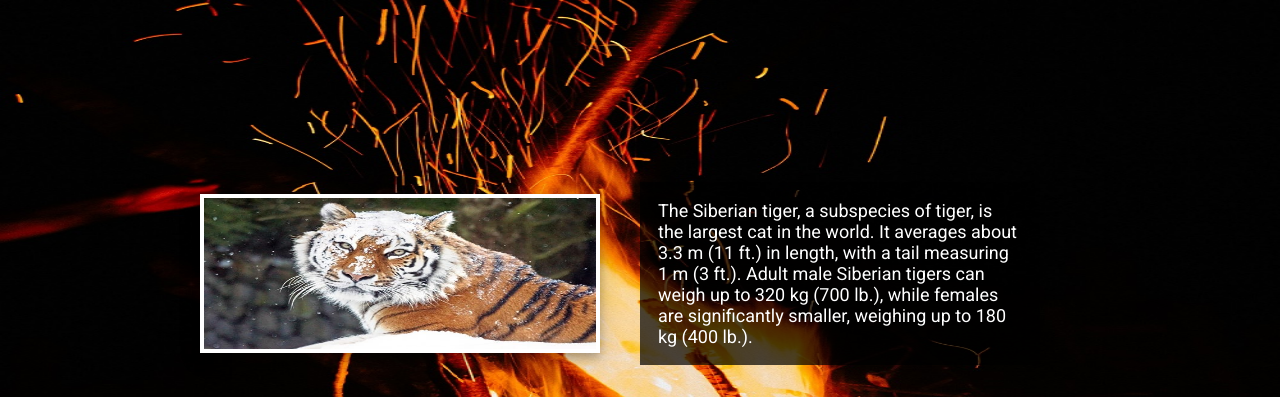
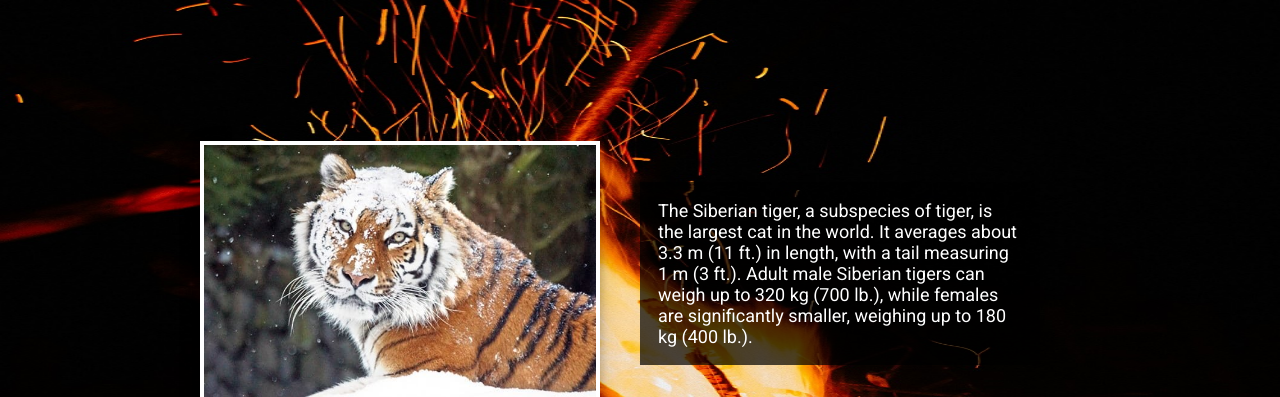
Before and after one commit to mlionhart/smooth-scroll-tigers, a plain HTML site: page index.html in a window 1280 px wide. Shown: the part 403-800 px from the top of the page. Drawn offline with Linux system fonts and the light colour scheme.

Commit message:
improved image responsiveness and updated file name

```diff
--- a/css/style.css
+++ b/css/style.css
@@ -100,7 +100,7 @@ h2 {
 
 img.border {
     border: 4px solid white;
-    max-height: 60%;
+    height: auto;
     width: 60vw;
     max-width: 400px;
 }
```
Also changed, not shown: index.html (renamed from assignment-4.html).
